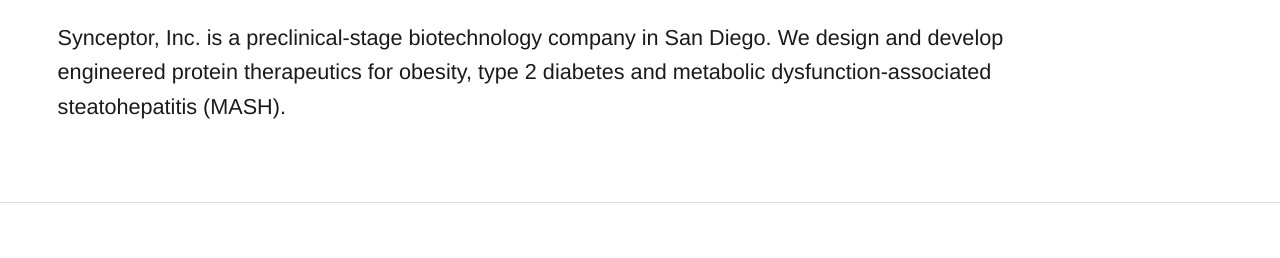
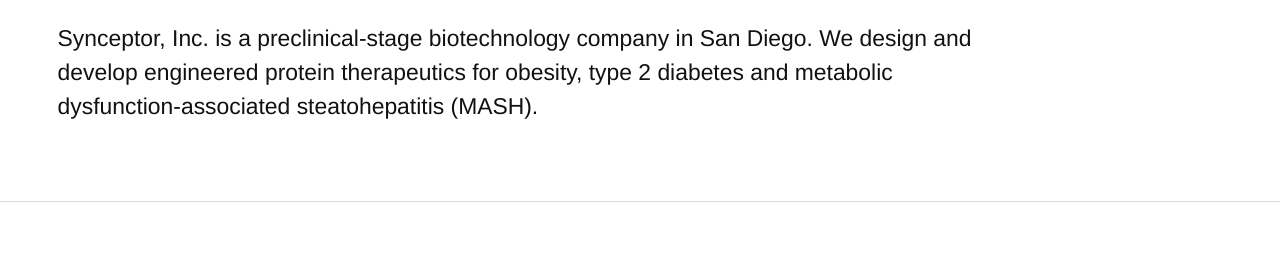
Before and after one commit to slsynceptor/synceptor-website, a plain HTML site: page index.html in a window 1280 px wide. Shown: the part 313-571 px from the top of the page. Drawn offline with Linux system fonts and the light colour scheme.

Commit message:
Hero paragraph matches section intro size
Co-Authored-By: Claude Opus 5.5 <noreply@anthropic.com>
Claude-Session: https://claude.ai/code/session_014YiXHeZuiTx61Rgf6tRxLV

```diff
--- a/index.html
+++ b/index.html
@@ -30,7 +30,7 @@
   .rule{height:4px;background:var(--grad)}
   .hero{padding:clamp(56px,7vw,128px) 0 clamp(48px,6vw,112px)}
   .hero h1{font-size:clamp(2rem,1.2rem + 2.6vw,3.6rem);line-height:1.12;font-weight:700;margin:0 0 1.3rem;max-width:22em;letter-spacing:-.01em}
-  .hero p{font-size:1.2rem;max-width:44em;margin:0;color:#1a1a1a}
+  .hero p{font-size:clamp(1.15rem,0.95rem + 0.45vw,1.45rem);line-height:1.5;max-width:40em;margin:0;color:#111}
   section{padding:clamp(48px,5.5vw,104px) 0;border-top:1px solid var(--border)}
   h2{font-size:clamp(1.6rem,1.2rem + 1vw,2.3rem);margin:0 0 .5rem;font-weight:700}
   .h2rule{width:4.5rem;height:4px;background:var(--grad);margin:0 0 2rem}
```
